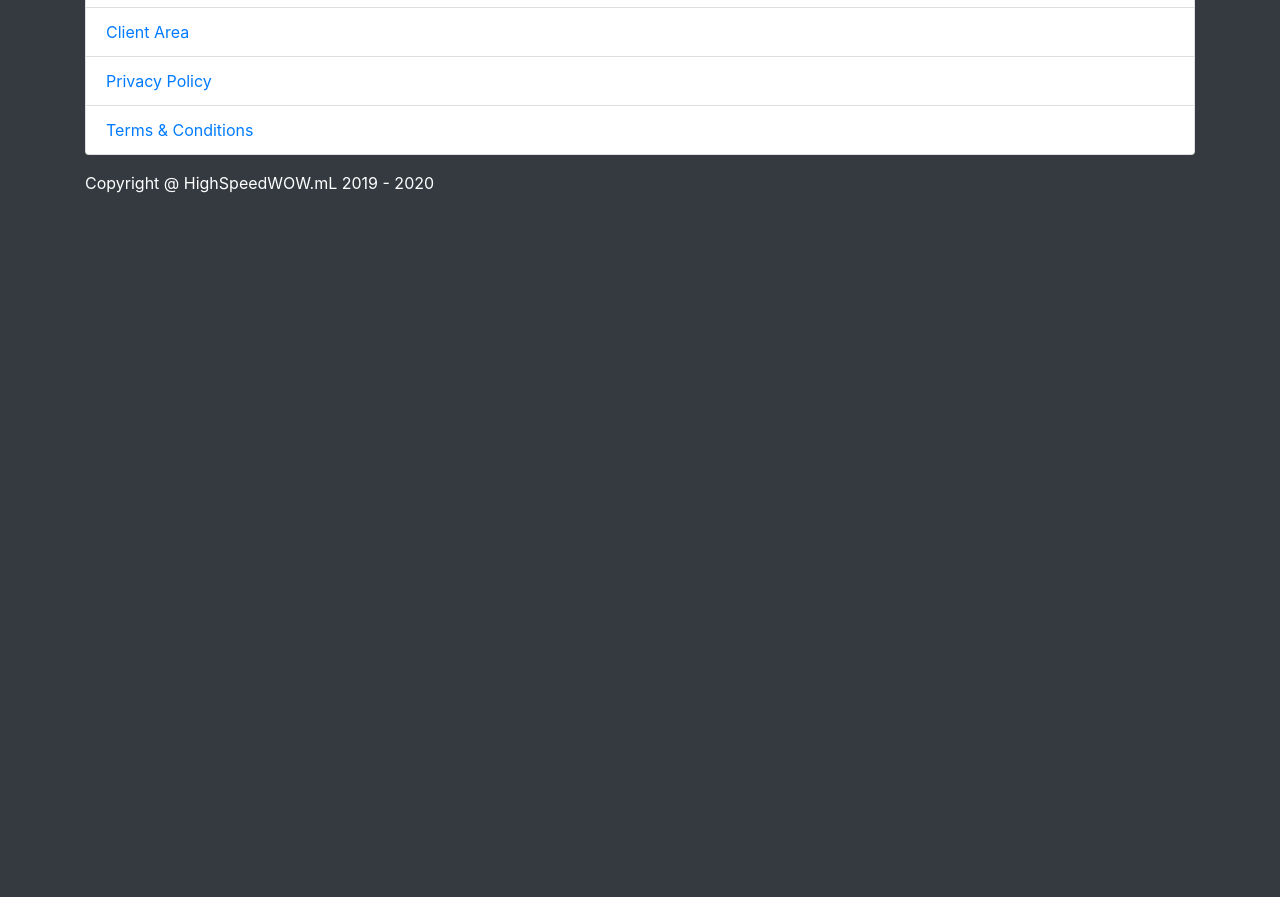
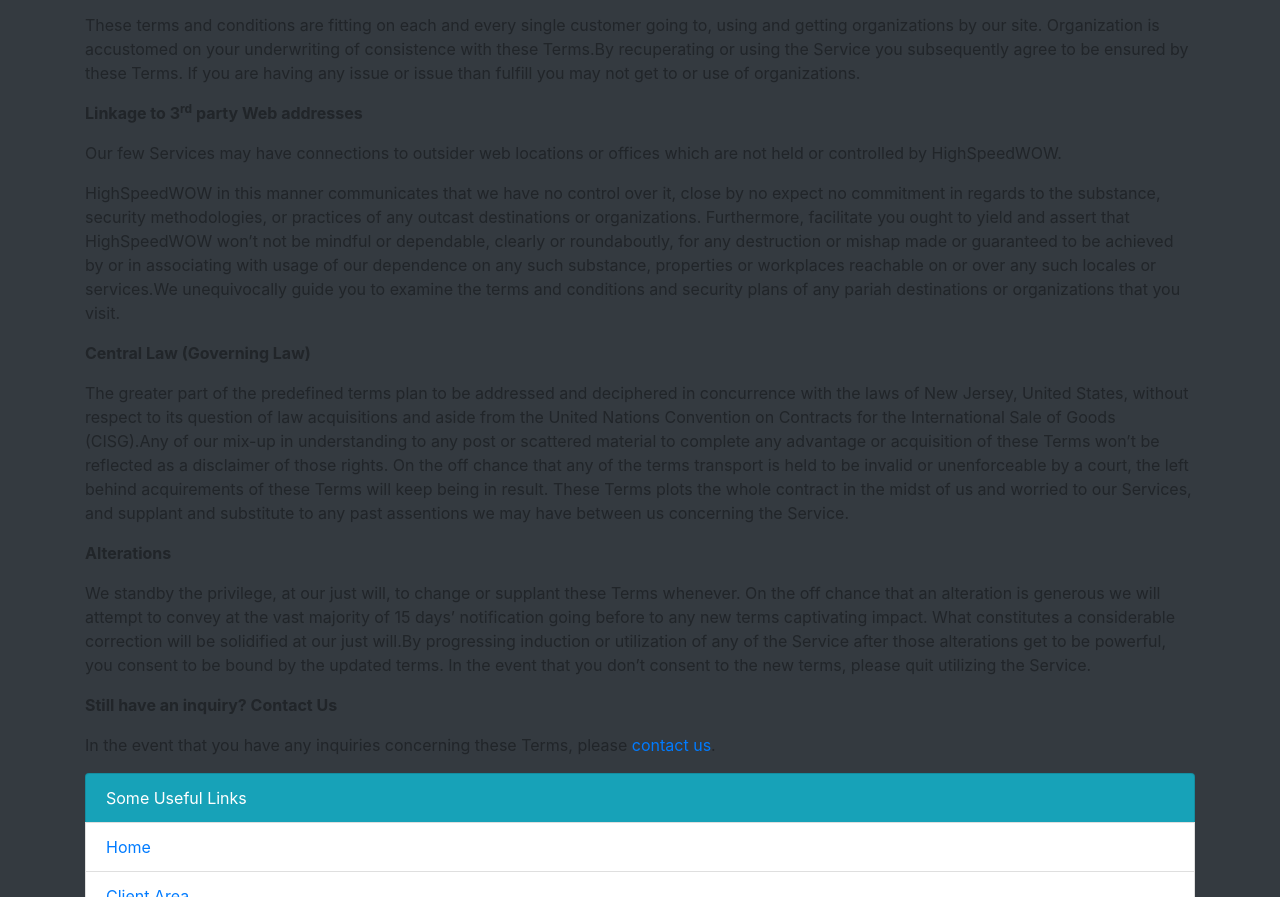
Before and after one commit to nitrowishes/highs, a plain HTML site: page about.html in a window 1280 px wide. Shown: the part 179-1076 px from the top of the page. Before the commit the page ends 800 px from the top, so only its background shows below. Drawn offline with nearby package versions, Linux system fonts and the light colour scheme.

Commit message:
Update about.html

```diff
--- a/about.html
+++ b/about.html
@@ -14,7 +14,18 @@
 
     <div class="myHead mt-3"></div>
 
-
+     <h1 > TERMS &#038; CONDITIONS </h1>
+<p>Dear client please experience these tenets to keep away from any inconvenience with respect to utilization and strategies of <a href="/">HighSpeedWOW</a> ,site being worked and kept up by our specialists. </p>
+<p>These terms and conditions are fitting on each and every single customer going to, using and getting organizations by our site. Organization is accustomed on your underwriting of consistence with these Terms.By recuperating or using the Service you subsequently agree to be ensured by these Terms. If you are having any issue or issue than fulfill you may not get to or use of organizations.</p>
+<p><strong>Linkage to 3<sup>rd</sup> party Web addresses</strong> </p>
+<p>Our few Services may have connections to outsider web locations or offices which are not held or controlled by HighSpeedWOW. </p>
+<p>HighSpeedWOW in this manner communicates that we have no control over it, close by no expect no commitment in regards to the substance, security methodologies, or practices of any outcast destinations or organizations. Furthermore, facilitate you ought to yield and assert that HighSpeedWOW won&#8217;t not be mindful or dependable, clearly or roundaboutly, for any destruction or mishap made or guaranteed to be achieved by or in associating with usage of our dependence on any such substance, properties or workplaces reachable on or over any such locales or services.We unequivocally guide you to examine the terms and conditions and security plans of any pariah destinations or organizations that you visit.</p>
+<p><strong>Central Law (Governing Law)</strong> </p>
+<p>The greater part of the predefined terms plan to be addressed and deciphered in concurrence with the laws of New Jersey, United States, without respect to its question of law acquisitions and aside from the United Nations Convention on Contracts for the International Sale of Goods (CISG).Any of our mix-up in understanding to any post or scattered material to complete any advantage or acquisition of these Terms won&#8217;t be reflected as a disclaimer of those rights. On the off chance that any of the terms transport is held to be invalid or unenforceable by a court, the left behind acquirements of these Terms will keep being in result. These Terms plots the whole contract in the midst of us and worried to our Services, and supplant and substitute to any past assentions we may have between us concerning the Service.</p>
+<p><strong>Alterations</strong> </p>
+<p>We standby the privilege, at our just will, to change or supplant these Terms whenever. On the off chance that an alteration is generous we will attempt to convey at the vast majority of 15 days&#8217; notification going before to any new terms captivating impact. What constitutes a considerable correction will be solidified at our just will.By progressing induction or utilization of any of the Service after those alterations get to be powerful, you consent to be bound by the updated terms. In the event that you don&#8217;t consent to the new terms, please quit utilizing the Service. </p>
+<p><strong>Still have an inquiry? Contact Us</strong> </p>
+<p>In the event that you have any inquiries concerning these Terms, please <a href="/contact.html">contact us</a>.</p>
 
 
     <script
```
